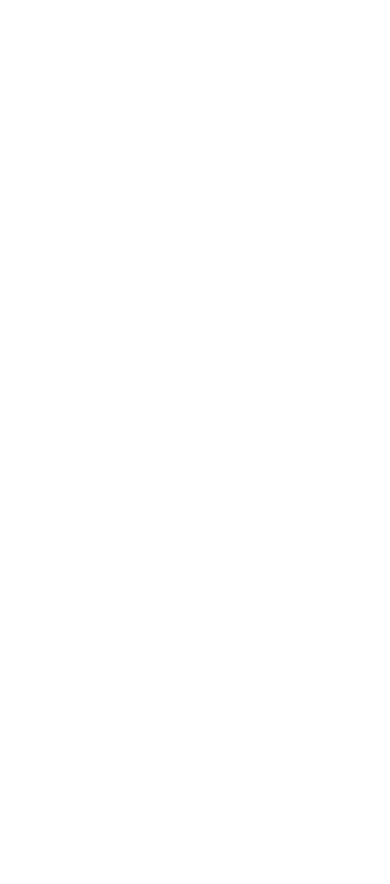
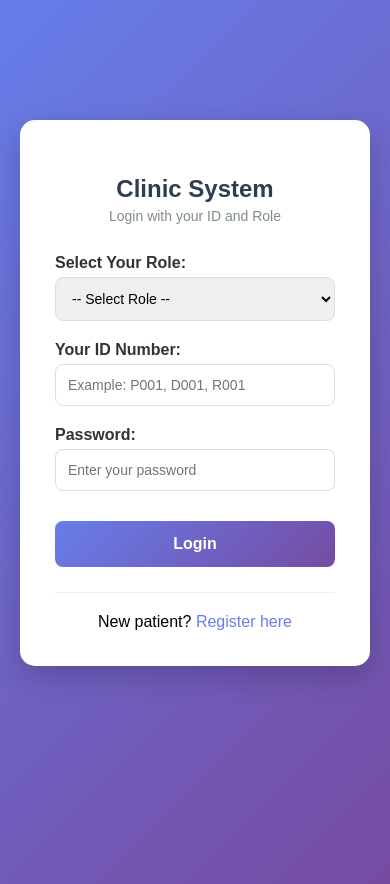
Before and after one commit to syiraazhari/db_group3_2026, a PHP site: page /login.php in a window 390 px wide. Before the commit the page is empty. Before the commit the page ends 844 px from the top, so only its background shows below. Run offline with PHP 8.4, Linux system fonts and the light colour scheme; a stand-in replaces the project's code that opens the database connection.

Commit message:
Add dashboards and enhance login logic/UI
Add placeholder doctor and staff dashboard pages and update patient dashboard with a welcome message. Revamp login.php to start sessions, authenticate patients, doctors, and staff against the database, set session variables (user_id, user_name, user_role) and redirect to the appropriate dashboard. Also add a styled, responsive login UI, error reporting, and link to patient registration.

```diff
--- /dev/null
+++ b/Clinic-final project/drDashboard.php
@@ -0,0 +1,6 @@
+<html>
+<header>
+<title>DOCTOR DASHBOARD</title>
+</header>
+<body></body>
+<html>
--- a/Clinic-final project/login.php
+++ b/Clinic-final project/login.php
@@ -1,6 +1,181 @@
+<?php
+session_start();
+include 'database.php';
+
+$error = "";
+
+if ($_POST) {
+    $user_id = $_POST['user_id'];
+    $password = $_POST['password'];
+    $role = $_POST['role'];
+    if ($role == "patient") {
+        $query = "SELECT * FROM patients WHERE patient_id = '$user_id' AND patient_password = '$password'";
+        $result = mysqli_query($conn, $query);
+
+        if(mysqli_num_rows($result) == 1) {
+            $row = mysqli_fetch_assoc($result);
+            $_SESSION['user_id'] = $row['patient_id'];
+            $_SESSION['user_name'] = $row['patient_name'];
+            $_SESSION['user_role'] = "patient";
+            header("Location: pDashboard.php");
+            exit();
+        } else {
+            $error = "Invalid Patient ID or Password!";
+        }
+    }
+    if ($role == "doctor") {
+        $query = "SELECT * FROM doctors WHERE doctor_id = '$user_id' AND doctor_password = '$password'";
+        $result = mysqli_query($conn, $query);
+
+        if(mysqli_num_rows($result) == 1) {
+            $row = mysqli_fetch_assoc($result);
+            $_SESSION['user_id'] = $row['doctor_id'];
+            $_SESSION['user_name'] = $row['doctor_name'];
+            $_SESSION['user_role'] = "doctor";
+            header("Location: drDashboard.php");
+            exit();
+        } else {
+            $error = "Invalid Doctor ID or Password!";
+        }
+    }
+    if ($role == "staff") {
+        $query = "SELECT * FROM receptionist WHERE receptionist_id = '$user_id' AND receptionist_password = '$password'";
+        $result = mysqli_query($conn, $query);
+
+        if(mysqli_num_rows($result) == 1) {
+            $row = mysqli_fetch_assoc($result);
+            $_SESSION['user_id'] = $row['receptionist_id'];
+            $_SESSION['user_name'] = $row['receptionist_name'];
+            $_SESSION['user_role'] = "staff";
+            header("Location: staffDashboard.php");
+            exit();
+        } else {
+            $error = "Invalid Staff ID or Password!";
+        }
+    }
+}
+?>
+
+<!DOCTYPE html>
 <html>
-<header>
-<title>LOGIN</title>
-</header>
-<body></body>
-<html>
+<head>
+    <title>Login - Clinic System</title>
+    <style>
+        body {
+            font-family: Arial;
+            background: linear-gradient(135deg, #667eea 0%, #764ba2 100%);
+            margin: 0;
+            padding: 20px;
+            min-height: 100vh;
+        }
+        .login-container {
+            max-width: 400px;
+            margin: 100px auto;
+            background: white;
+            padding: 35px;
+            border-radius: 15px;
+            box-shadow: 0 10px 30px rgba(0,0,0,0.2);
+        }
+        h2 {
+            text-align: center;
+            color: #2c3e50;
+            margin-bottom: 5px;
+        }
+        .subtitle {
+            text-align: center;
+            color: #7f8c8d;
+            font-size: 14px;
+            margin-bottom: 30px;
+        }
+        label {
+            display: block;
+            margin-top: 20px;
+            font-weight: bold;
+            color: #333;
+        }
+        input, select {
+            width: 100%;
+            padding: 12px;
+            margin-top: 5px;
+            border: 1px solid #ddd;
+            border-radius: 8px;
+            box-sizing: border-box;
+            font-size: 14px;
+        }
+        input:focus, select:focus {
+            outline: none;
+            border-color: #667eea;
+        }
+        button {
+            width: 100%;
+            padding: 14px;
+            margin-top: 30px;
+            background: linear-gradient(135deg, #667eea 0%, #764ba2 100%);
+            color: white;
+            border: none;
+            border-radius: 8px;
+            cursor: pointer;
+            font-size: 16px;
+            font-weight: bold;
+        }
+        button:hover {
+            opacity: 0.9;
+        }
+        .error {
+            background: #f8d7da;
+            color: #721c24;
+            padding: 12px;
+            border-radius: 8px;
+            margin-top: 20px;
+            border-left: 4px solid #dc3545;
+        }
+        .register-link {
+            text-align: center;
+            margin-top: 25px;
+            padding-top: 20px;
+            border-top: 1px solid #eee;
+        }
+        .register-link a {
+            color: #667eea;
+            text-decoration: none;
+        }
+    </style>
+</head>
+<body>
+
+<div class="login-container">
+    <h2>Clinic System</h2>
+    <div class="subtitle">Login with your ID and Role</div>
+
+    <?php
+	if($error != ""){
+        echo $error;
+	}
+	?>
+
+    <form method="POST" action="">
+        <label>Select Your Role:</label>
+        <select name="role" required>
+            <option value="" disabled selected>-- Select Role --</option>
+            <option value="patient">Patient</option>
+            <option value="doctor">Doctor</option>
+            <option value="staff">Staff / Receptionist</option>
+        </select>
+
+        <label>Your ID Number:</label>
+        <input type="text" name="user_id" placeholder="Example: P001, D001, R001" required>
+
+        <label>Password:</label>
+        <input type="password" name="password" placeholder="Enter your password" required>
+
+        <button type="submit">Login</button>
+
+    </form>
+
+    <div class="register-link">
+        New patient? <a href="register.php">Register here</a>
+    </div>
+</div>
+
+</body>
+</html>
--- a/Clinic-final project/pDashboard.php
+++ b/Clinic-final project/pDashboard.php
@@ -2,5 +2,7 @@
 <header>
 <title>DASHBOARD</title>
 </header>
-<body></body>
+<body>
+<h1 style="text-align:center">WELCOME!</h1>
+</body>
 <html>
--- /dev/null
+++ b/Clinic-final project/staffDashboard.php
@@ -0,0 +1,6 @@
+<html>
+<header>
+<title>STAFF DASHBOARD</title>
+</header>
+<body></body>
+<html>
```
